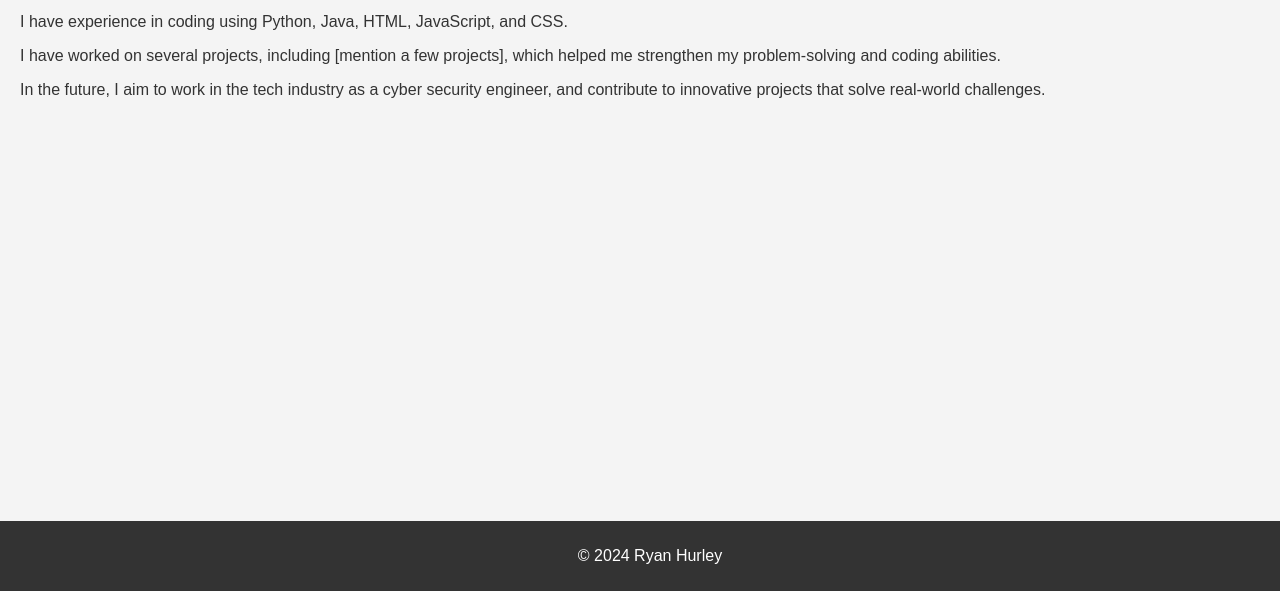
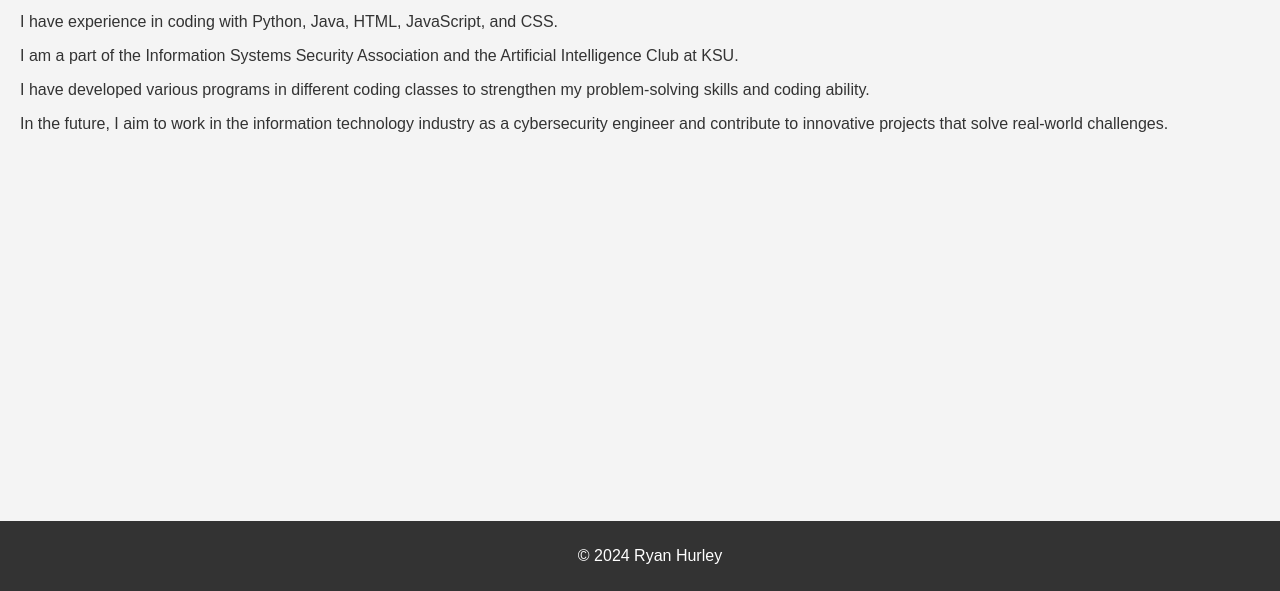
Before and after one commit to Gameplayer25/Project1, a plain HTML site: page about.html in a window 1280 px wide. Shown: the part 209-800 px from the top of the page. Drawn offline with Linux system fonts and the light colour scheme.

Commit message:
Update about.html

```diff
--- a/about.html
+++ b/about.html
@@ -21,9 +21,10 @@
         <div class="about-content">
             <img src="profile.jpg" alt="Photo of Ryan Hurley" class="profile-pic">
             <p>I am a student at Kennesaw State University (KSU), pursuing a degree in Information Technology. I have developed skills in web development and computer science during my time at KSU. My goal is to apply these skills in real-world applications and continue learning in the field of information technology.</p>
-            <p>I have experience in coding using Python, Java, HTML, JavaScript, and CSS.
-            <p>I have worked on several projects, including [mention a few projects], which helped me strengthen my problem-solving and coding abilities.</p>
-            <p>In the future, I aim to work in the tech industry as a cyber security engineer, and contribute to innovative projects that solve real-world challenges.</p>
+            <p>I have experience in coding with Python, Java, HTML, JavaScript, and CSS.</p>
+            <p>I am a part of the Information Systems Security Association and the Artificial Intelligence Club at KSU.</p>
+            <p>I have developed various programs in different coding classes to strengthen my problem-solving skills and coding ability.</p>
+            <p>In the future, I aim to work in the information technology industry as a cybersecurity engineer and contribute to innovative projects that solve real-world challenges.</p>
         </div>
     </main>
     <footer>
```
